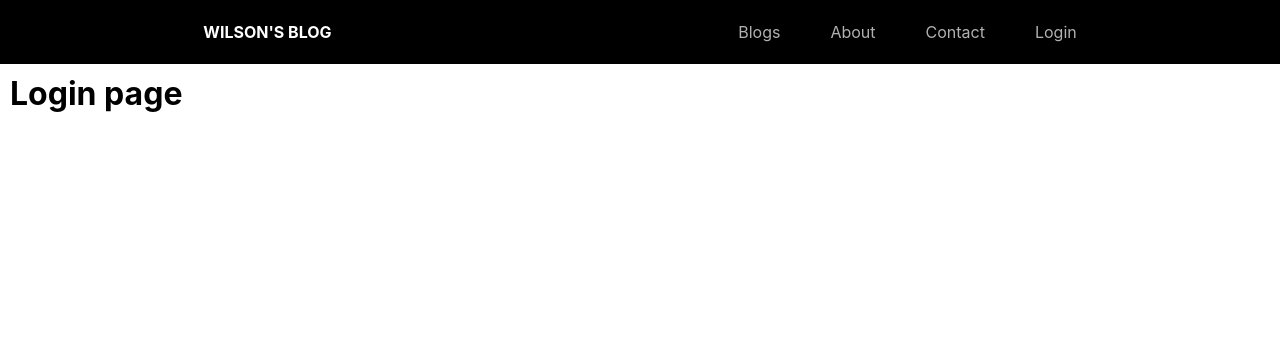
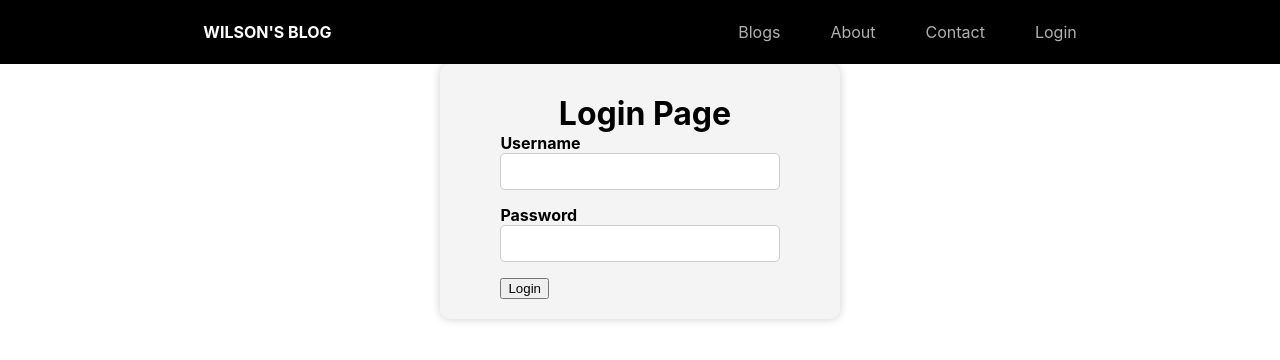
Before and after one commit to zyrephus/wilsons-blog, a React (Create React App) app: page /login in a window 1280 px wide. Shown: the top 360 px of the page. Built offline with nearby package versions, Linux system fonts and the light colour scheme.

Commit message:
Pseudo password page created

```diff
--- a/src/App.css
+++ b/src/App.css
@@ -1,3 +1,7 @@
+html {
+    width: 100vw;
+}
+
 body {
     background: white;
     min-height: 100vh;
@@ -8,3 +12,56 @@ h1 {
     padding-left: 10px;
     padding-top: 10px;
 }
+
+/* Center the login container horizontally and vertically */
+.login-container {
+    display: flex;
+    flex-direction: column;
+    justify-content: center;
+    align-items: center;
+    height: auto; /* Allow the container to adjust its height based on content */
+    background-color: #f4f4f4;
+    border-radius: 10px;
+    box-shadow: 0 0 10px rgba(0, 0, 0, 0.2);
+    max-width: 400px;
+    margin: 0 auto;
+    padding: 20px;
+}
+
+/* Styling for the form */
+.login-form {
+    display: flex;
+    flex-direction: column;
+}
+
+/* Styling for form input fields */
+.form-group {
+    margin-bottom: 15px;
+}
+
+label {
+    font-weight: bold;
+}
+
+input[type="text"],
+input[type="password"] {
+    width: 100%;
+    padding: 10px;
+    border: 1px solid #ccc;
+    border-radius: 5px;
+}
+
+/* Styling for the login button */
+.login-button {
+    background-color: #007bff;
+    color: white;
+    padding: 10px;
+    border: none;
+    border-radius: 5px;
+    cursor: pointer;
+    font-weight: bold;
+}
+
+.login-button:hover {
+    background-color: #0056b3;
+}
--- a/src/App.js
+++ b/src/App.js
@@ -8,6 +8,7 @@ import {
 } from "react-router-dom";
 import Home from "./pages";
 import Blogs from "./pages/blogs";
+import readBlog from "./pages/readBlog";
 import About from "./pages/about";
 import Login from "./pages/login";
 import Contact from "./pages/contact";
@@ -28,5 +29,3 @@ function App() {
 }
 
 export default App;
-
-//%BlackDragon73
--- a/src/components/post.css
+++ b/src/components/post.css
@@ -1,8 +1,11 @@
 .post {
     margin: 25px 25px;
-    padding: 10px 10px;
+    padding: 10px 15px 15px 15px;
     background-color: rgb(237, 237, 237);
     border: 2px solid darkgray;
     border-radius: 10px;
     line-height: 2;
 }
+.date {
+    color: rgb(90, 90, 90);
+}
--- a/src/components/post.js
+++ b/src/components/post.js
@@ -1,5 +1,6 @@
 import React from "react";
 import './post.css';
+import { Link } from 'react-router-dom';
 
 import Stack from '@mui/material/Stack';
 import Button from '@mui/material/Button';
@@ -7,8 +8,8 @@ import Button from '@mui/material/Button';
 const Post = () => {
     return (
         <div className="post">
-            <h2>Blog Post Title</h2>
-            <p>Posted: January 28, 2024</p>
+            <h2 className="title">Blog Post Title</h2>
+            <p className="date">January 28, 2024</p>
             <div className="description">
                 <p>
                     This is the content of the blog post. It can be a summary or the full content,
@@ -17,9 +18,11 @@ const Post = () => {
                 </p>
             </div>
             <Stack spacing={2} direction="row">
-                <Button variant="contained" sx={{ width: '125px', height: '40px', fontSize: '12px'}}>
-                    READ MORE
-                </Button>
+                <Link to="/blogs/blog-title">
+                    <Button variant="contained" sx={{ width: '125px', height: '40px', fontSize: '12px'}}>
+                        READ MORE
+                    </Button>
+                </Link>
             </Stack>
         </div>
     );
--- a/src/pages/index.js
+++ b/src/pages/index.js
@@ -2,8 +2,8 @@ import React from "react";
 
 const Home = () => {
     return (
-        <div>
-            <h1>Welcome to the Home Page</h1>
+        <div className="home-container">
+            <h1 className="welcome-text">Welcome to the Home Page</h1>
         </div>
     );
 };
--- a/src/pages/login.js
+++ b/src/pages/login.js
@@ -12,7 +12,32 @@ const Login = () => {
     };
 
     return (
-        <h1>Login page</h1>
+        <div className="login-container">
+        <h1>Login Page</h1>
+        <form onSubmit={handleSubmit}>
+            <div className="form-group">
+                <label htmlFor="username">Username</label>
+                <input
+                    type="text"
+                    id="username"
+                    value={username}
+                    onChange={(e) => setUsername(e.target.value)}
+                    required
+                />
+            </div>
+            <div className="form-group">
+                <label htmlFor="password">Password</label>
+                <input
+                    type="password"
+                    id="password"
+                    value={password}
+                    onChange={(e) => setPassword(e.target.value)}
+                    required
+                />
+            </div>
+            <button type="submit">Login</button>
+        </form>
+    </div>
     );
 }
 
--- /dev/null
+++ b/src/pages/readBlog.js
@@ -0,0 +1,11 @@
+import React from "react";
+
+const readBlog = () => {
+    return (
+        <div>
+            <h1>Blog Page</h1>
+        </div>
+    );
+};
+
+export default readBlog;
```
